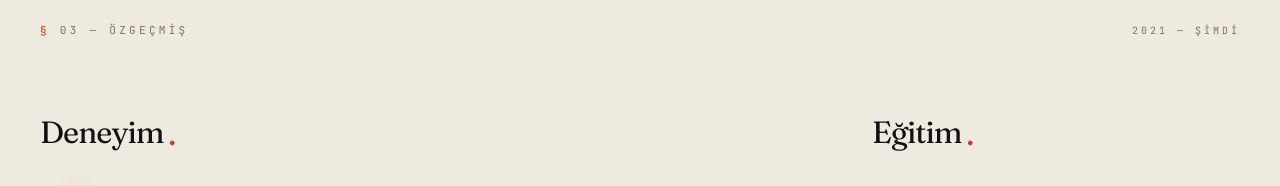
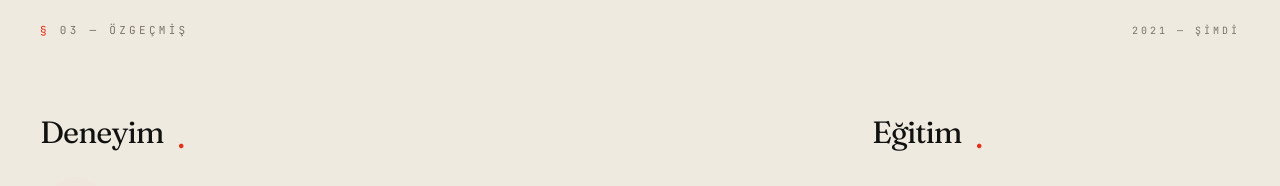
Before and after one commit to ismailselimm/ismailselim-website, a React (Vite) app: page / in a window 1280 px wide. Shown: the part 2820-3006 px from the top of the page. Built offline with nearby package versions, Linux system fonts and the light colour scheme.

Commit message:
Experience nokta gap: 0.16em → 0.45em + drop 0.15em (küçük font'ta yetersiz kalıyordu)

```diff
--- a/src/components/Experience.tsx
+++ b/src/components/Experience.tsx
@@ -49,7 +49,7 @@ export default function Experience() {
               className="font-display text-[5.5vw] leading-[0.95] tracking-[-0.03em] opacity-0 md:text-[2.4vw]"
               style={{ fontVariationSettings: '"opsz" 144, "SOFT" 30, "wght" 400' }}
             >
-              Deneyim<span className="inline-block text-blood ml-[0.16em] translate-y-[0.08em]">.</span>
+              Deneyim<span className="inline-block text-blood" style={{ marginLeft: '0.45em', transform: 'translateY(0.15em)' }}>.</span>
             </h3>
 
             <ol className="mt-10 relative border-l border-ink/15 pl-6 md:pl-10">
@@ -117,7 +117,7 @@ export default function Experience() {
               className="font-display text-[5.5vw] leading-[0.95] tracking-[-0.03em] opacity-0 md:text-[2.4vw]"
               style={{ fontVariationSettings: '"opsz" 144, "SOFT" 30, "wght" 400' }}
             >
-              Eğitim<span className="inline-block text-blood ml-[0.16em] translate-y-[0.08em]">.</span>
+              Eğitim<span className="inline-block text-blood" style={{ marginLeft: '0.45em', transform: 'translateY(0.15em)' }}>.</span>
             </h3>
             <ol className="mt-10 space-y-8">
               {education.map((edu, i) => (
```
